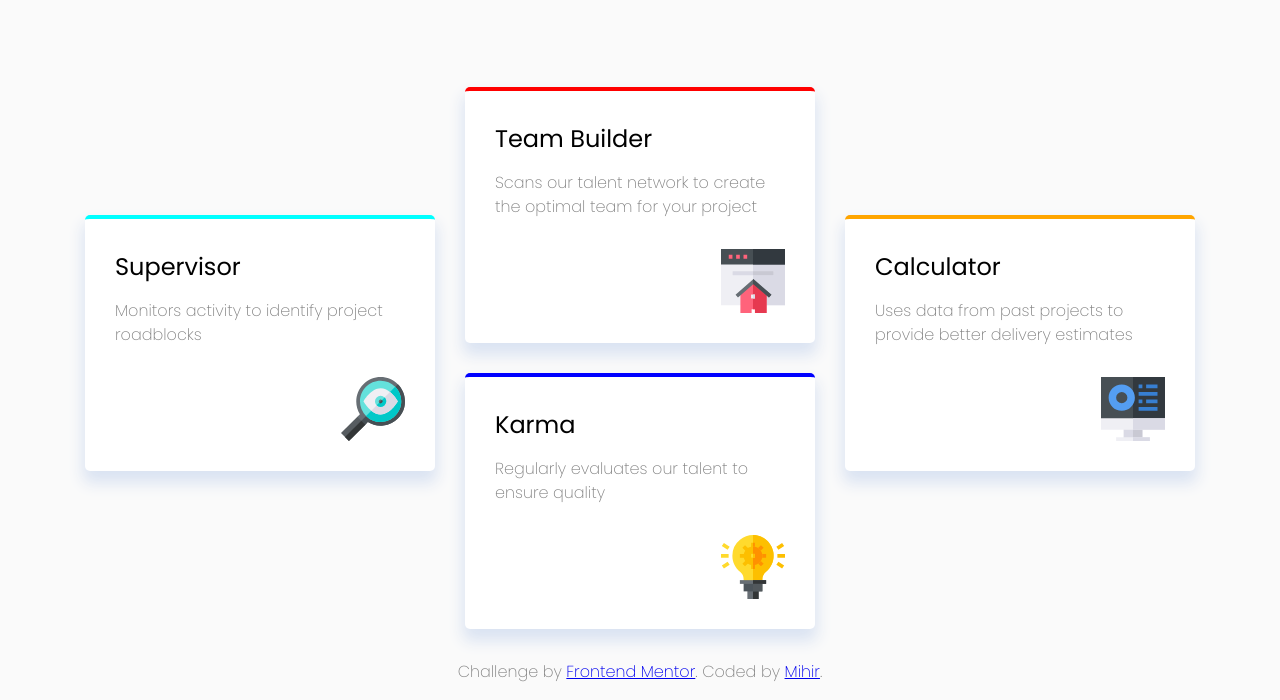
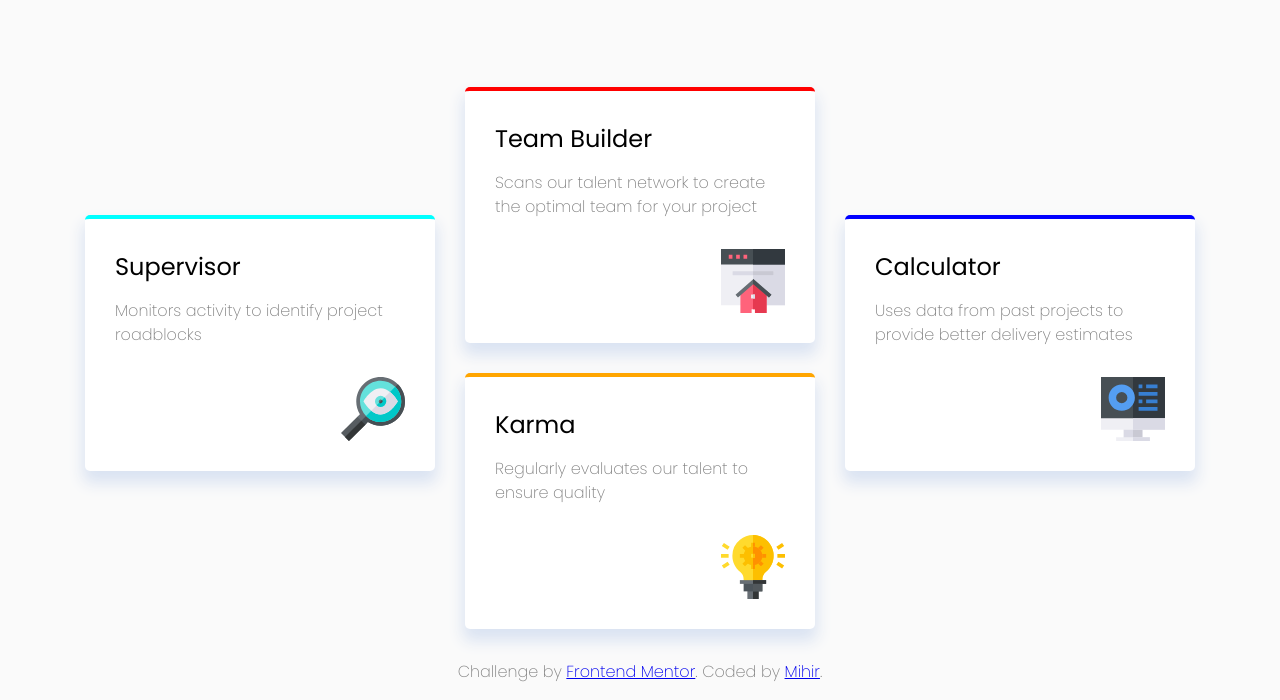
Before and after one commit to the-mihir/four-card-feature-section, a plain HTML site: page index.html in a window 1280 px wide. Shown: the part 243-943 px from the top of the page. Drawn offline with Linux system fonts and the light colour scheme.

Commit message:
Update index.html

```diff
--- a/index.html
+++ b/index.html
@@ -35,14 +35,14 @@
     </div>
 
 
-    <div class="box box-orange box-push">
+    <div class="box box-blue box-push">
       <h2>Calculator</h2>
       <p> Uses data from past projects to provide better delivery estimates</p>
       <img src="images/icon-calculator.svg" alt="calculator">
     </div>
 
 
-    <div class="box box-blue">
+    <div class="box box-orange">
       <h2>Karma</h2>
       <p>Regularly evaluates our talent to ensure quality</p>
       <img src="images/icon-karma.svg" alt="karma">
```
